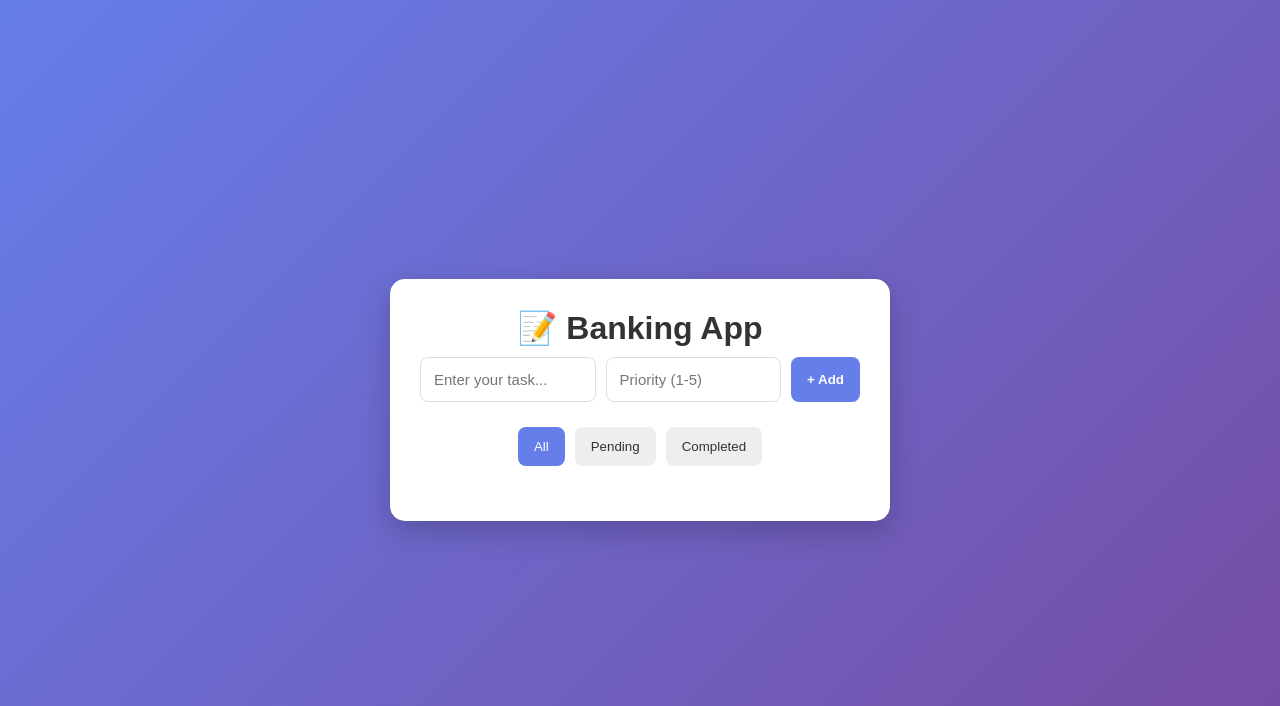
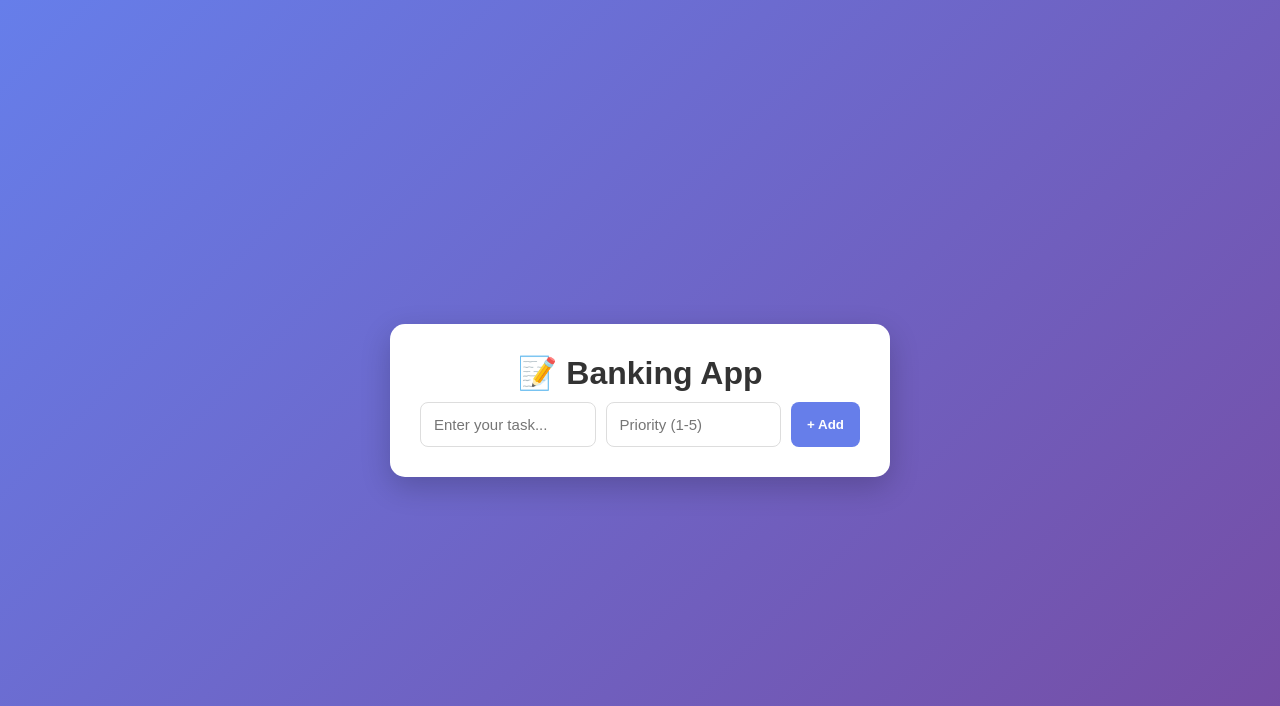
Before and after one commit to TABharathwaj1998/Prior_todo, a Flask app: page / in a window 1280 px wide. Shown: the top 706 px of the page. Run offline with Flask 3, Linux system fonts and the light colour scheme; data that the repository does not hold is empty.

Commit message:
Add files via upload

```diff
--- /dev/null
+++ b/CRUD.py
@@ -0,0 +1,27 @@
+import sqlite3
+
+def init():
+    conn = sqlite3.connect("priority_todo.db")
+    conn.row_factory = sqlite3.Row
+    conn.execute("CREATE TABLE IF NOT EXISTS PriorTODO (task TEXT NOT NULL, TODO TEXT NOT NULL, priority INTEGER NOT NULL, date DATETIME)")
+    return conn
+
+def add_todo(task, todo, priority):
+    conn = init()
+    conn.execute("INSERT INTO PriorTODO (task, TODO, priority, date) VALUES (?, ?, ?, datetime('now'))", (task, todo, priority))
+    conn.commit()
+    conn.close()
+
+def get_todolist():
+    conn = init()
+    cursor = conn.cursor()
+    cursor.execute("SELECT * FROM PriorTODO ORDER BY priority DESC")
+    todolist = cursor.fetchall()
+    conn.close()
+    return todolist
+
+def delete_todo(todo):
+    conn = init()
+    conn.execute("DELETE FROM PriorTODO WHERE TODO = ?", (todo,))
+    conn.commit()
+    conn.close()
--- a/app.py
+++ b/app.py
@@ -1,20 +1,16 @@
-from flask import Flask, render_template,request
-import sqlite3
+from flask import Flask, render_template, request
+import CRUD
 
 app = Flask(__name__,template_folder="template",static_folder="CSS")
 
 task = "Banking App"
 todolist_values = []
 
-def init():
-    conn = sqlite3.connect("priority_todo.db")
-    conn.row_factory = sqlite3.Row
-    conn.execute("CREATE TABLE IF NOT EXISTS PriorTODO (task TEXT NOT NULL, TODO TEXT NOT NULL, priority INTEGER NOT NULL, date DATETIME)")
-    return conn
 
 @app.route("/", methods=["GET", "POST"])
 def home():
-    return render_template("todo.html", Task = task)
+    todolist = CRUD.get_todolist()
+    return render_template("todo.html", TodoList = todolist, Task = task)
 
 @app.route("/add_todo", methods=["POST"])
 def add_todo():
@@ -23,13 +19,8 @@ def add_todo():
     priority = request.form.get("priorityinput")
 
     #if todo and priority:
-    conn = init()
-    conn.execute("INSERT INTO PriorTODO (task, TODO, priority, date) VALUES (?, ?, ?, datetime('now'))", (task, todo, priority))
-    conn.commit()
-    cursor = conn.cursor()
-    cursor.execute("SELECT * FROM PriorTODO")
-    todolist = cursor.fetchall()
-    conn.close()
+    CRUD.add_todo(task, todo, priority)
+    todolist = CRUD.get_todolist()
 
     return render_template("todo.html", TodoList = todolist, Task = task)
 
@@ -39,16 +30,11 @@ def completed_todo():
         todo_to_delete = request.form.get(todolist_values[todolist])
         todo_to_delete = str(todo_to_delete)
         if todo_to_delete == "Completed":
-            conn = init()
-            conn.execute("DELETE FROM PriorTODO WHERE TODO = ?", (todolist_values[todolist],))
-            conn.commit()
+            CRUD.delete_todo(todolist_values[todolist])
             print(todolist_values[todolist], " is removed from the list")
             todolist_values.pop(todolist)
             print("so the current list is ", todolist_values)
-            cursor = conn.cursor()
-            cursor.execute("SELECT * FROM PriorTODO")
-            todolist = cursor.fetchall()
-            conn.close()
+            todolist = CRUD.get_todolist()
             return render_template("todo.html", TodoList = todolist, Task = task)
 
 if __name__ == "__main__":
--- a/template/todo.html
+++ b/template/todo.html
@@ -26,32 +26,13 @@
             {% for todo in TodoList %}
                 <li>
                     <label for ="{{ todo['TODO'] }}">{{ todo['TODO'] }} <t></t>  {{ todo['priority'] }}</label>
+                    <input type="submit" value="Update" name="{{ todo['TODO'] }}" formmethod="POST">
                     <input type = submit value = "Completed" name="{{ todo['TODO'] }}" formmethod="POST" formaction="/completed_todo">
                 </li>
             {% endfor %}
         </ul>
     </form>
 
-
-
-
-    <div class="filters">
-        <button class="filter-btn active"
-                onclick="filterTasks('all', this)">All</button>
-
-        <button class="filter-btn"
-                onclick="filterTasks('pending', this)">Pending</button>
-
-        <button class="filter-btn"
-                onclick="filterTasks('completed', this)">Completed</button>
-    </div>
-
-
-
-
 </div>
-
-<script src="./CSS/script.js"></script>
-
 </body>
 </html>
```
